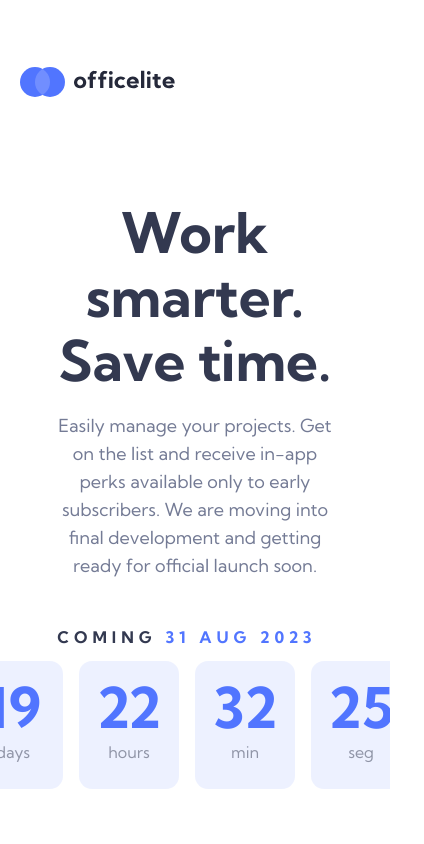
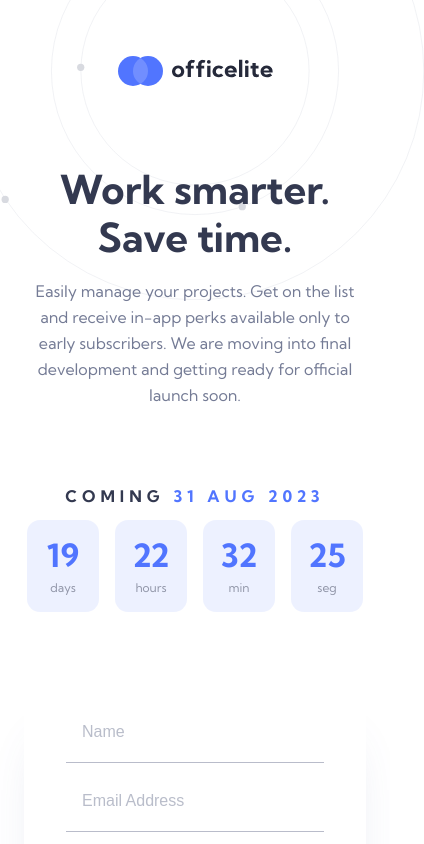
Before and after one commit to HugoSJuarez/Officelite_Coming_Soon_Site, a plain HTML site: page src/sign-up.html in a window 390 px wide. Shown: the top 844 px of the page, 424 px wide, since content can reach past the window. Drawn offline with Linux system fonts and the light colour scheme.

Commit message:
added responsive style mobile

```diff
--- a/src/css/sign-up.css
+++ b/src/css/sign-up.css
@@ -67,6 +67,9 @@ main {
 }
 
 /* Count down */
+#count-down {
+    padding-right: 0;
+}
 #count-down > h2 {
     color: var(--font-heading-color);
 }
@@ -323,3 +326,77 @@ input:focus{
         text-align: left;
     }
 }
+
+/* Mobile Design */
+@media only screen and (max-width: 450px){
+    :root {
+        --space-between-window: 48px;
+    }
+
+    .bg-sign-up{
+        height: 320px;
+        top: 916px;
+    }
+
+    /* Header */
+    header {
+        margin-top: 56px;
+        display: flex;
+        justify-content: center;
+        align-items: center;
+    }
+
+    header::after{
+        content: "";
+        width: 458px;
+        aspect-ratio: 1/1;
+        background-image: url("../assets/home/bg-pattern-header.svg");
+        background-size: cover;
+        position: absolute;
+        z-index: -1;
+    }
+
+    /* Main */
+    main {
+        margin-top: 80px;
+        row-gap: 64px;
+        width: calc(100% - var(--space-between-window));
+    }
+
+    #text > h1 {
+        font-size: 40px;
+        margin-bottom: 16px;
+        line-height: 48px;
+    }
+
+    #text > p {
+        margin-bottom: 64px;
+        font-size: 16px;
+        line-height: 26px;
+    }
+
+    /* Count down */
+    .card-count-down {
+        width: 72px;
+        height: 92px;
+    }
+
+    .number {
+        font-size: 32px;
+        margin-bottom: -5px;
+    }
+
+    .time {
+        font-size: 12px;
+    }
+
+    /* Sign up */
+    #sign-up-form {
+        width: 100%;
+        height: 465px;
+    }
+
+    #options {
+        padding: 24px;
+    }
+}
```
Also changed, not shown: src/js/sign-up.js (line endings or trailing spaces).
